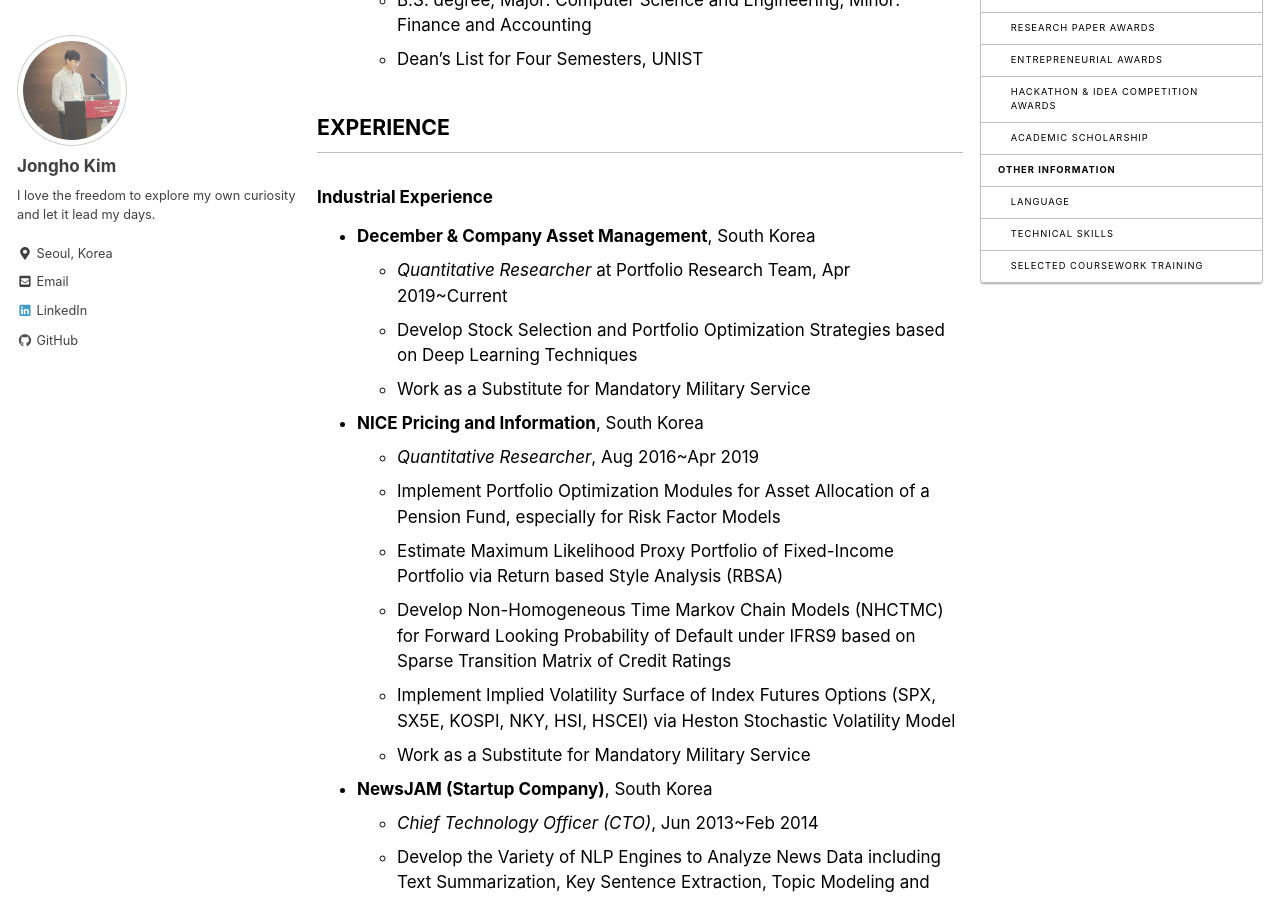
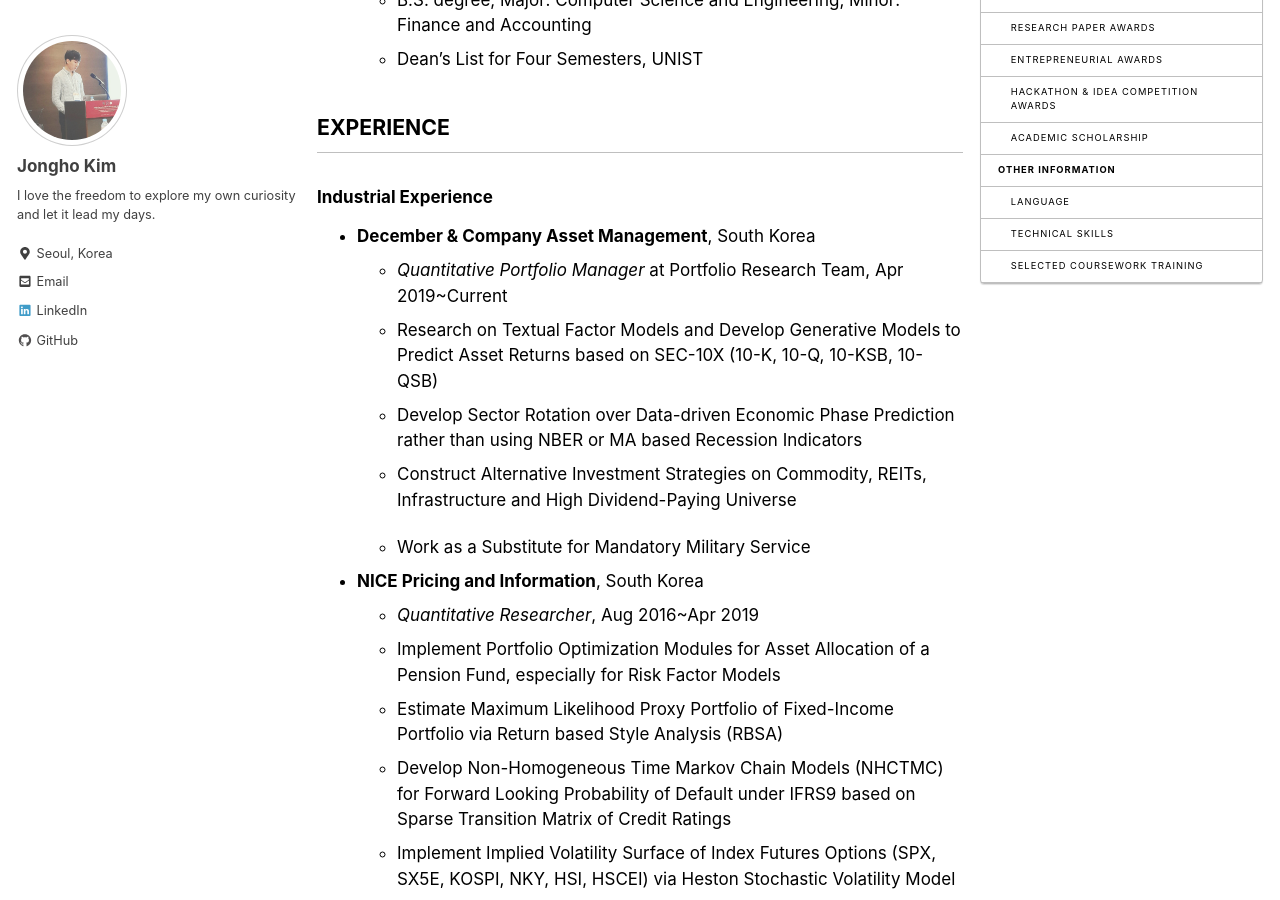
Before and after one commit to jonghkim/jonghkim.github.io, a Jekyll site: the page built from _pages/about.md, in a window 1280 px wide and 900 px high, scrolled down 396 px. Built offline with Jekyll 4.4.1, drawn with Linux system fonts in a browser that asks for light colours; nearby versions of some CDN libraries.

Commit message:
dco updated

```diff
--- a/_pages/about.md
+++ b/_pages/about.md
@@ -17,8 +17,11 @@ last_modified_at: 2019-03-19
 ## EXPERIENCE
 ### Industrial Experience
 - **December & Company Asset Management**, South Korea
-    - *Quantitative Researcher* at Portfolio Research Team, Apr 2019~Current
-    - Develop Stock Selection and Portfolio Optimization Strategies based on Deep Learning Techniques
+    - *Quantitative Portfolio Manager* at Portfolio Research Team, Apr 2019~Current
+    - Research on Textual Factor Models and Develop Generative Models to Predict Asset Returns based on SEC-10X (10-K, 10-Q, 10-KSB, 10-QSB)
+    - Develop Sector Rotation over Data-driven Economic Phase Prediction rather than using NBER or MA based Recession Indicators
+    - Construct Alternative Investment Strategies on Commodity, REITs, Infrastructure and High Dividend-Paying Universe
+
     - Work as a Substitute for Mandatory Military Service
 
 - **NICE Pricing and Information**, South Korea
```
